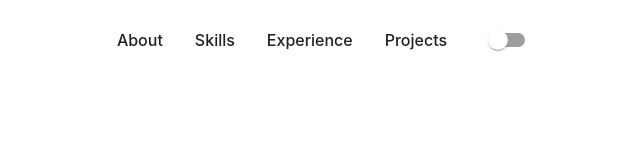
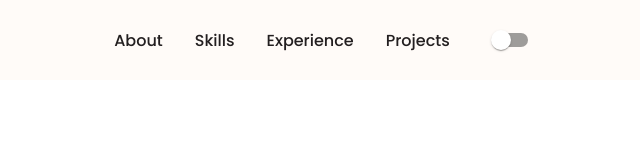
Before and after one commit to AliDzulfiqar/ZafranArifE-Portfolio, a React (Create React App) app in the folder e-portfolio/: page / in a window 1280 px wide. Shown: the top 160 px of the page, without its empty margins (313-953 px from the left). Built offline with nearby package versions, Linux system fonts and the light colour scheme.

Commit message:
Navbar filled

```diff
--- a/e-portfolio/src/App.css
+++ b/e-portfolio/src/App.css
@@ -1,38 +1,41 @@
-.App {
-  text-align: center;
+@import url('https://fonts.googleapis.com/css2?family=Poppins:wght@100;200;300;400;500;600;700;800;900&display=swap');
+
+*{
+    box-sizing: border-box;
+    margin: 0;
+    padding: 0;
+    font-family: 'Poppins', sans-serif;
+
 }
 
-.App-logo {
-  height: 40vmin;
-  pointer-events: none;
+html{
+  scroll-behavior: smooth;
 }
 
-@media (prefers-reduced-motion: no-preference) {
-  .App-logo {
-    animation: App-logo-spin infinite 20s linear;
-  }
+body{
+  margin: 0px !important;
+  padding: 0;
+  font-family: 'Montserrat', sans-serif;
 }
 
-.App-header {
-  background-color: #282c34;
-  min-height: 100vh;
-  display: flex;
-  flex-direction: column;
-  align-items: center;
-  justify-content: center;
-  font-size: calc(10px + 2vmin);
-  color: white;
-}
+/* width */
+::-webkit-scrollbar {
+    width: 4px;
+    height: 80px;
+  }
 
-.App-link {
-  color: #61dafb;
-}
+  /* Track */
+  ::-webkit-scrollbar-track {
+    background:#222A35;
+  }
 
-@keyframes App-logo-spin {
-  from {
-    transform: rotate(0deg);
+  /* Handle */
+  ::-webkit-scrollbar-thumb {
+    background: #575C66;
+    border-radius: 6px;
   }
-  to {
-    transform: rotate(360deg);
+
+  /* Handle on hover */
+  ::-webkit-scrollbar-thumb:hover {
+    background: #626970;
   }
-}
--- a/e-portfolio/src/components/NavBar/index.js
+++ b/e-portfolio/src/components/NavBar/index.js
@@ -5,7 +5,7 @@
 import { Switch } from "@mui/material";
 
 export const Nav = styled.div`
-  background-color: ${({ theme }) => theme.bg};
+  background-color: ${({ theme }) => theme.white};
   height: 80px;
   display: flex;
   align-items: center;
@@ -30,17 +30,6 @@
   max-width: 1200px;
 `;
 
-export const NavLogo = styled(LinkR)`
-  width: 80%;
-  padding: 0 6px;
-  display: flex;
-  justify-content: start;
-  align-items: center;
-  text-decoration: none;
-  @media (max-width: 640px) {
-    padding: 0 0px;
-  }
-`;
 
 export const Span = styled.div`
   padding: 0 4px;
@@ -68,13 +57,12 @@
   cursor: pointer;
   transition: all 0.2s ease-in-out;
   text-decoration: none;
-  :hover {
-    color: ${({ theme }) => theme.text_primary};
-  }
+
+  &:hover {
+    color: ${({ theme }) => theme.primary};
 
   &.active {
-    border-bottom: 2px solid ${({ theme }) => theme.button};
-  }
+    border-bottom: 2px solid ${({ theme }) => theme.primary};
 `;
 
 export const MobileIcon = styled.div`
@@ -101,7 +89,7 @@
   right: 0;
   width: 100%;
   padding: 12px 40px 24px 40px;
-  background: ${({ theme }) => theme.bg};
+  background: ${({ theme }) => theme.white};
   transition: all 0.6s ease-in-out;
   transform: ${({ isOpen }) =>
     isOpen ? "translateY(0)" : "translateY(-100%)"};
@@ -128,12 +116,12 @@
   cursor: pointer;
   transition: all 0.2s ease-in-out;
   text-decoration: none;
-  :hover {
-    color: ${({ theme }) => theme.text_primary};
+  &:hover {
+    color: ${({ theme }) => theme.black};
   }
 
   &.active {
-    border-bottom: 2px solid ${({ theme }) => theme.black};
+    border-bottom: 2px solid ${({ theme }) => theme.primary};
   }
 `;
 
@@ -143,12 +131,12 @@
   cursor: pointer;
   transition: all 0.2s ease-in-out;
   text-decoration: none;
-  :hover {
-    color: ${({ theme }) => theme.text_primary};
+  &:hover {
+    color: ${({ theme }) => theme.primary};
   }
 
   &.active {
-    border-bottom: 2px solid ${({ theme }) => theme.black};
+    border-bottom: 2px solid ${({ theme }) => theme.primary};
   }
 `;
 
--- a/e-portfolio/src/utils/theme.js
+++ b/e-portfolio/src/utils/theme.js
@@ -1,11 +1,11 @@
 export const lightTheme = {
     white:"#FFFbf8",
     black:"#231f20",
-    primary: "004aad"
+    primary: "004aad",
 }
 
 export const darkTheme = {
     white:"#231f20",
     black:"#fffbf8",
-    primary: "0277b5"
+    primary: "0277b5",
 }
```
